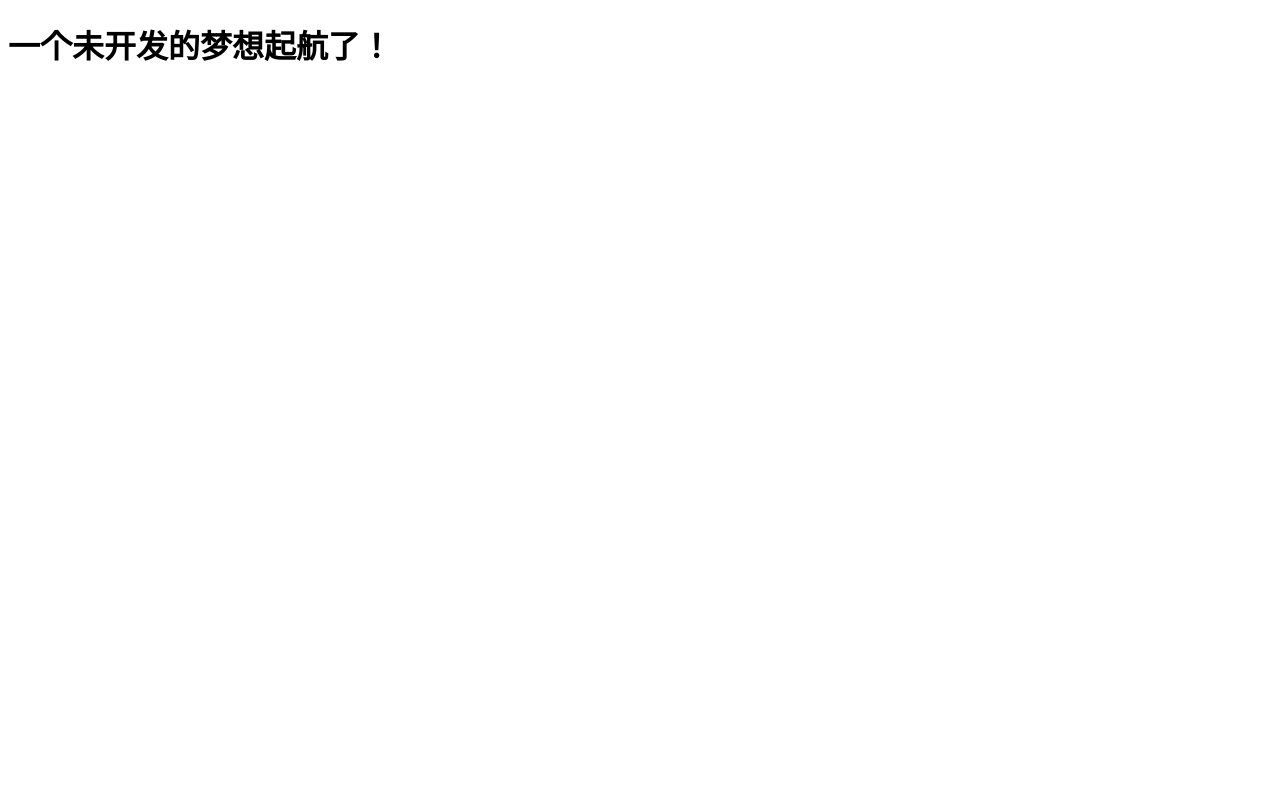
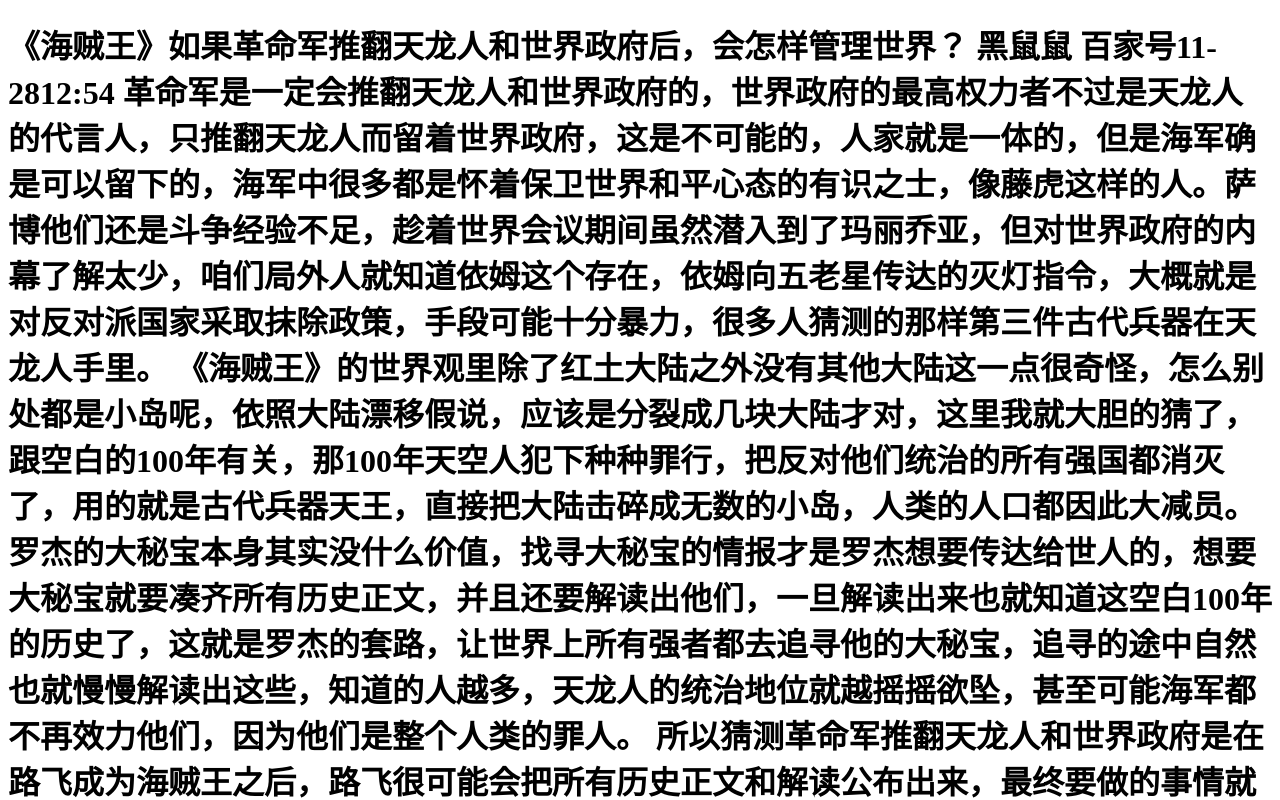
Before and after one commit to UnmarriedF/UnmarriedF.github.io, a plain HTML site: page index.html in a window 1280 px wide. Shown: the top 800 px of the page. Drawn offline with Linux system fonts and the light colour scheme.

Commit message:
解决内容乱码测试

```diff
--- a/index.html
+++ b/index.html
@@ -5,6 +5,20 @@
 		<title></title>
 	</head>
 	<body>
-		<h1>一个未开发的梦想起航了！</h1>
+		<h1>《海贼王》如果革命军推翻天龙人和世界政府后，会怎样管理世界？
+
+黑鼠鼠
+
+百家号11-2812:54
+革命军是一定会推翻天龙人和世界政府的，世界政府的最高权力者不过是天龙人的代言人，只推翻天龙人而留着世界政府，这是不可能的，人家就是一体的，但是海军确是可以留下的，海军中很多都是怀着保卫世界和平心态的有识之士，像藤虎这样的人。萨博他们还是斗争经验不足，趁着世界会议期间虽然潜入到了玛丽乔亚，但对世界政府的内幕了解太少，咱们局外人就知道依姆这个存在，依姆向五老星传达的灭灯指令，大概就是对反对派国家采取抹除政策，手段可能十分暴力，很多人猜测的那样第三件古代兵器在天龙人手里。
+
+
+《海贼王》的世界观里除了红土大陆之外没有其他大陆这一点很奇怪，怎么别处都是小岛呢，依照大陆漂移假说，应该是分裂成几块大陆才对，这里我就大胆的猜了，跟空白的100年有关，那100年天空人犯下种种罪行，把反对他们统治的所有强国都消灭了，用的就是古代兵器天王，直接把大陆击碎成无数的小岛，人类的人口都因此大减员。
+
+
+罗杰的大秘宝本身其实没什么价值，找寻大秘宝的情报才是罗杰想要传达给世人的，想要大秘宝就要凑齐所有历史正文，并且还要解读出他们，一旦解读出来也就知道这空白100年的历史了，这就是罗杰的套路，让世界上所有强者都去追寻他的大秘宝，追寻的途中自然也就慢慢解读出这些，知道的人越多，天龙人的统治地位就越摇摇欲坠，甚至可能海军都不再效力他们，因为他们是整个人类的罪人。
+
+
+所以猜测革命军推翻天龙人和世界政府是在路飞成为海贼王之后，路飞很可能会把所有历史正文和解读公布出来，最终要做的事情就是炸毁玛丽乔亚，让四海从这里交融，这也解释了当初鱼人夏莉的预言，路飞确实会毁灭鱼人岛，谁让鱼人岛就在玛丽乔亚正下方呢，不过此后鱼人就可以上岸生活了。革命军一直掌握人心，再想攻陷世界政府就轻而易举了，说不定都能直接把赤犬策反过来。即便以前革命剧没想过夺权后该怎么办，他们也必须建立新的世界政府，世界必须是统一的，不管是继续让赤犬当元帅，还是萨博当元帅，有一件事还是会做的，那就是剿匪，大海贼时代终将结束，哪个政权都不会海贼横行。</h1>
 	</body>
 </html>
```
